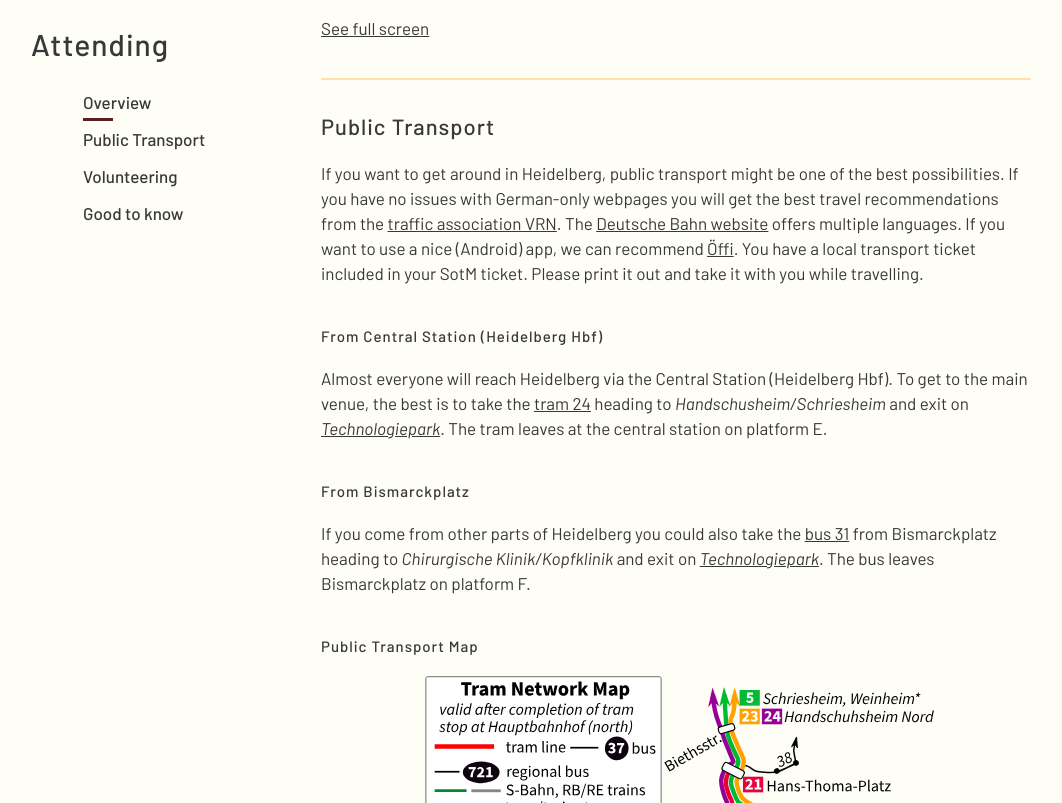
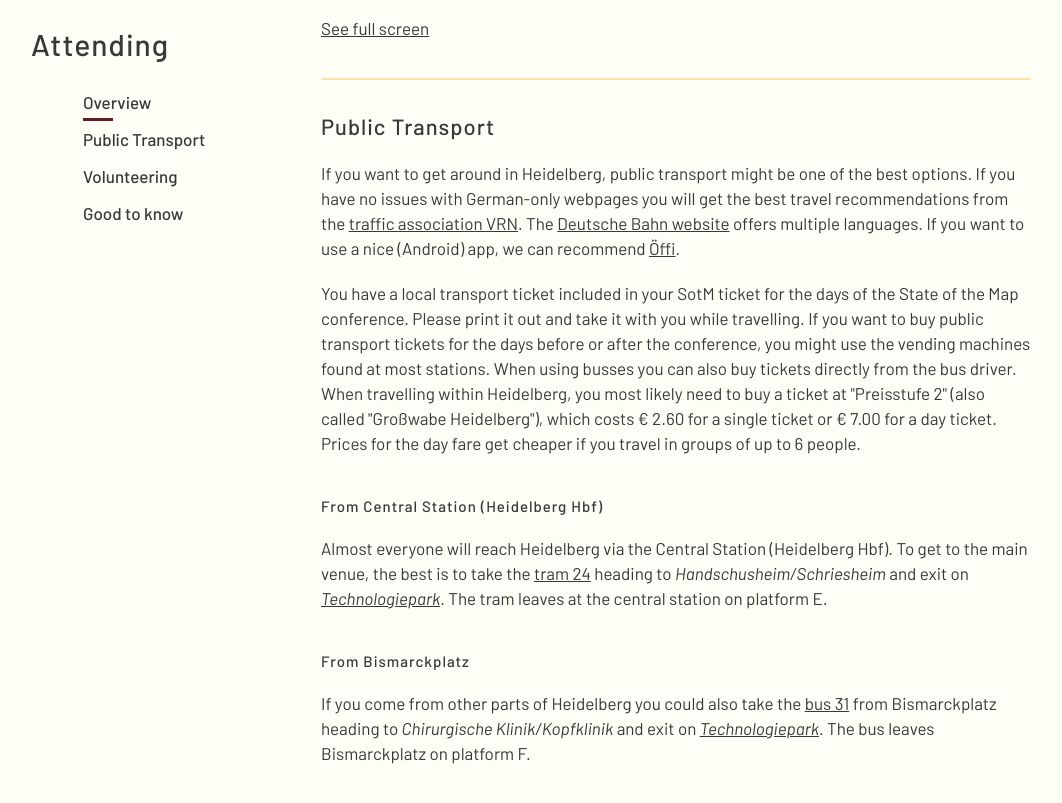
Before and after one commit to openstreetmap/stateofthemap-2019, a Jekyll site: the page built from attending/index.html, in a window 1280 px wide and 900 px high, scrolled down 838 px, cut to the strip 97-900 px from the top of the window. Shown: the whole strip, without its empty margins (109-1171 px from the left). Built offline with Jekyll 4.4.1, drawn with Linux system fonts in a browser that asks for light colours; some of the changed text lies outside the part shown.

Commit message:
extend paragraph about how to buy tickets

```diff
--- a/attending/index.html
+++ b/attending/index.html
@@ -17,7 +17,9 @@ headings: "overview,public-transport,volunteering,good-to-know"
     <div class='col12  keyline-bottom-thick contain space-top4'>
       <div class='space-bottom2 clearfix'>
         <h2 class='space-bottom1' id='public-transport'>Public Transport</h2>
-        <p>If you want to get around in Heidelberg, public transport might be one of the best possibilities. If you have no issues with German-only webpages you will get the best travel recommendations from the <a href="https://www.vrn.de">traffic association VRN</a>. The <a href="https://www.bahn.com/en/view/index.shtml">Deutsche Bahn website</a> offers multiple languages. If you want to use a nice (Android) app, we can recommend <a href="https://play.google.com/store/apps/details?id=de.schildbach.oeffi">Öffi</a>. You have a local transport ticket included in your SotM ticket. Please print it out and take it with you while travelling.</p>
+        <p>If you want to get around in Heidelberg, public transport might be one of the best options. If you have no issues with German-only webpages you will get the best travel recommendations from the <a href="https://www.vrn.de">traffic association VRN</a>. The <a href="https://www.bahn.com/en/view/index.shtml">Deutsche Bahn website</a> offers multiple languages. If you want to use a nice (Android) app, we can recommend <a href="https://play.google.com/store/apps/details?id=de.schildbach.oeffi">Öffi</a>.</p>
+
+        <p>You have a local transport ticket included in your SotM ticket for the days of the State of the Map conference. Please print it out and take it with you while travelling. If you want to buy public transport tickets for the days before or after the conference, you might use the vending machines found at most stations. When using busses you can also buy tickets directly from the bus driver. When travelling within Heidelberg, you most likely need to buy a ticket at "Preisstufe 2" (also called "Großwabe Heidelberg"), which costs € 2.60 for a single ticket or € 7.00 for a day ticket. Prices for the day fare get cheaper if you travel in groups of up to 6 people.</p>
 
         <h3 class='space-bottom1'>From Central Station (Heidelberg Hbf)</h3>
         <p>Almost everyone will reach Heidelberg via the Central Station (Heidelberg Hbf). To get to the main venue, the best is to take the <a href="https://www.rnv-online.de/media/rnv-online.de/Fahrtinfo/Fahrplaene/Aushangfahrplaene/24_2_15666.pdf">tram 24</a> heading to <em>Handschusheim/Schriesheim</em> and exit on <em><a href="https://reiseauskunft.bahn.de//bin/query.exe/en?Z=Neuenheim+Technologiepark,+Heidelberg">Technologiepark</a></em>. The tram leaves at the central station on platform E.</p>
```
Also changed, not shown: other parts of attending/index.html (+2 -2 lines).
